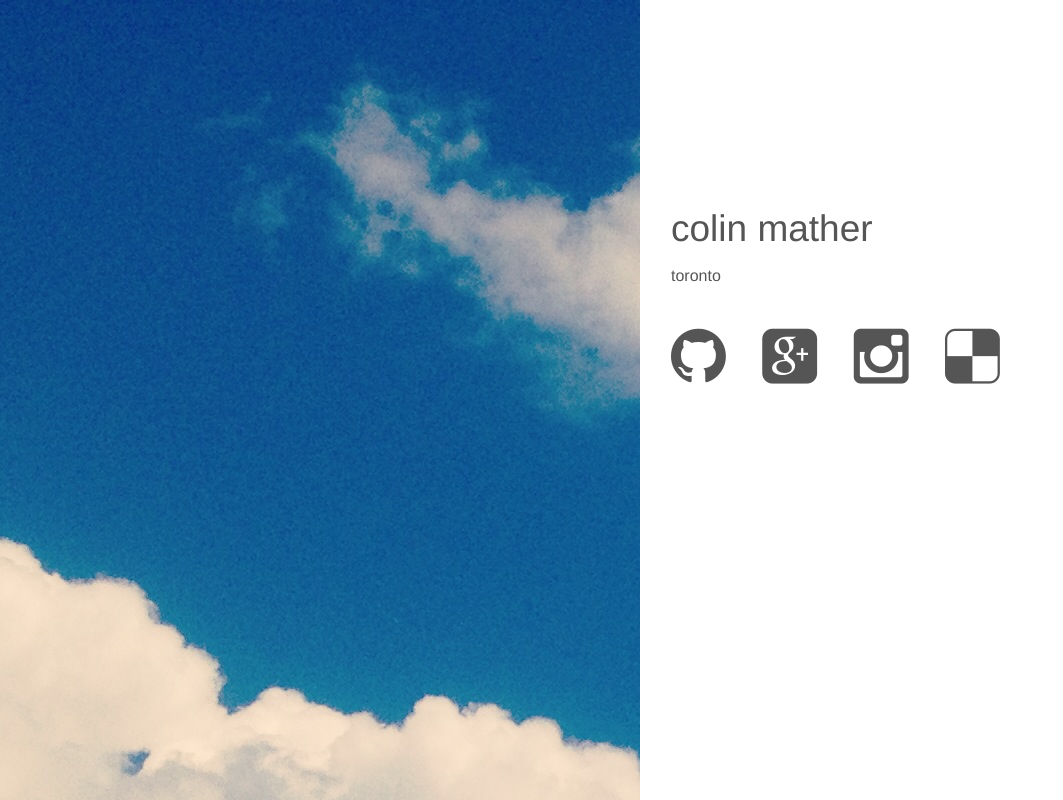
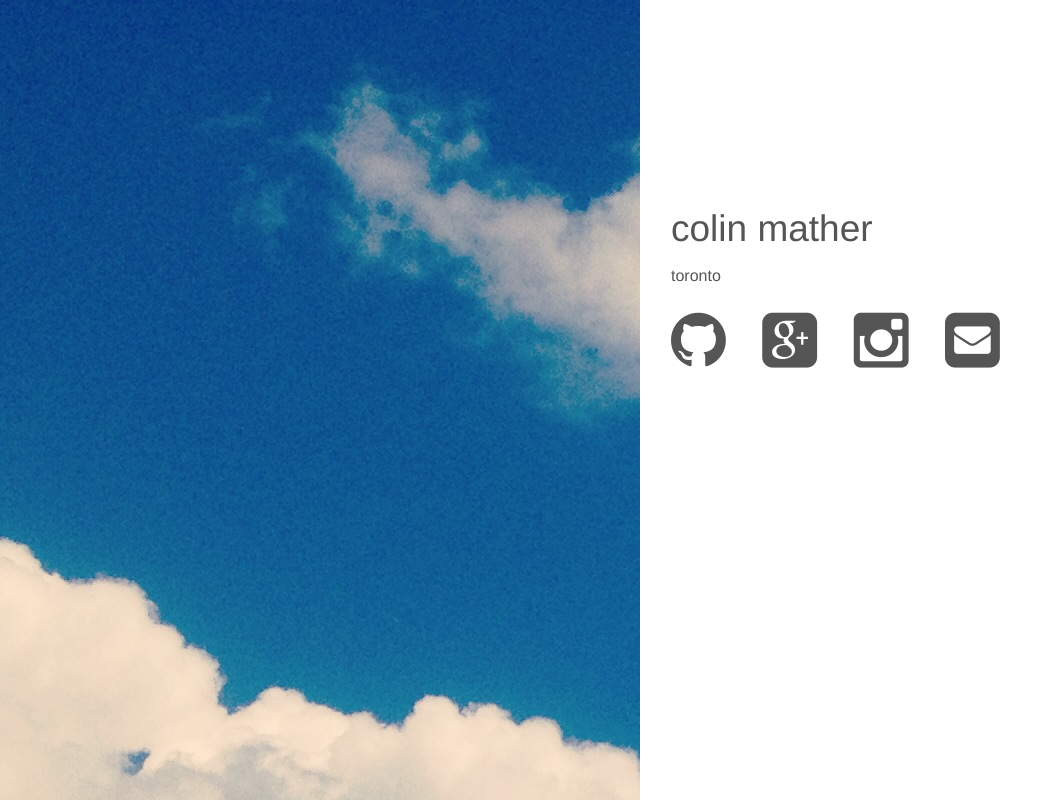
Before and after one commit to colinmm/colinmm.github.io, a website: page index.html in a window 1280 px wide. Shown: the whole page, without its empty margins (0-1063 px from the left). Drawn offline with Linux system fonts and the light colour scheme.

Commit message:
Envelope icon

```diff
--- a/index.html
+++ b/index.html
@@ -27,8 +27,8 @@
           <a href="http://instagram.com/mm_colin">
             <i class="fa fa-instagram fa-4x"></i>
           </a>
-          <a href="https://delicious.com/colinmm">
-            <i class="fa fa-delicious fa-4x"></i>
+          <a href="mailto:cmmather1@gmail.com">
+            <i class="fa fa-envelope-square fa-4x"></i>
           </a>
         </div>
       </div>
--- a/scss/app.scss
+++ b/scss/app.scss
@@ -36,7 +36,7 @@ h2, p {
 
 .fa {
 	color: #555555;
-	padding: 1rem;
+	padding: 0 1rem;
 }
 
 @media #{$small-only} {
```
Also changed, not shown: stylesheets/app.css.
